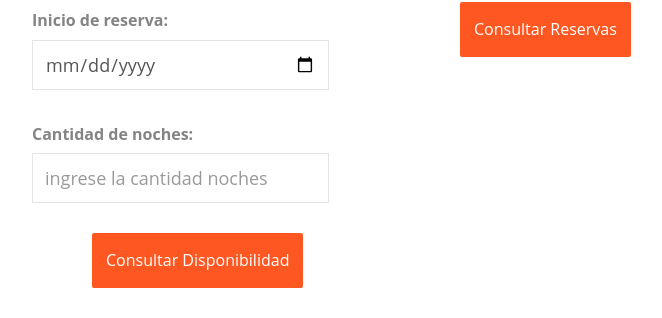
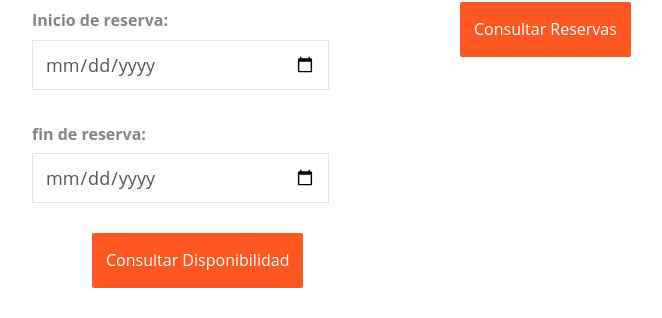
Before and after one commit to TomasBursztyn/T.P-IDS-grupo-Los-matadores, a Flask app: page /reservar in a window 1280 px wide. Shown: the part 860-1178 px from the top of the page, without its empty margins (312-974 px from the left). Run offline with Flask 3, Linux system fonts and the light colour scheme; some web fonts are replaced.

Commit message:
cambie cantidad de noches por el calendario

```diff
--- a/Front/templates/reservar.html
+++ b/Front/templates/reservar.html
@@ -67,9 +67,9 @@
                                             placeholder="Ingrese una fecha" required>
                                     </div>
                                     <div class="form-group">
-                                        <label for="fin_fecha">Cantidad de noches:</label>
-                                        <input type="number" id="fin_fecha" class="form-control" name="fin_fecha"
-                                            placeholder="ingrese la cantidad noches" required>
+                                        <label for="fin_fecha">fin de reserva:</label>
+                                        <input type="date" id="fin_fecha" class="form-control" name="fin_fecha"
+                                            placeholder="ingrese una fecha" required>
                                     </div>
                                 </div>
                             </div>
```
